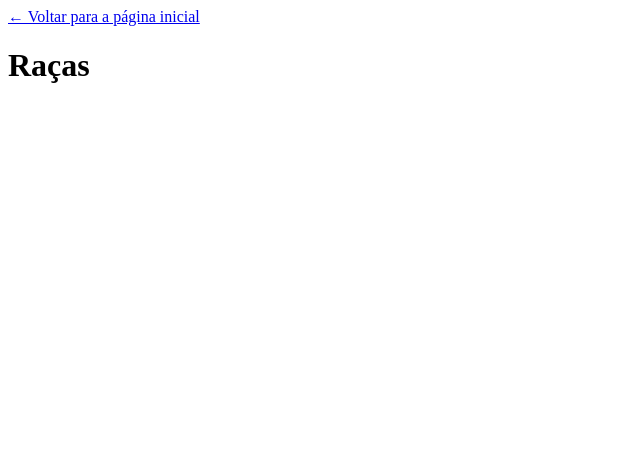
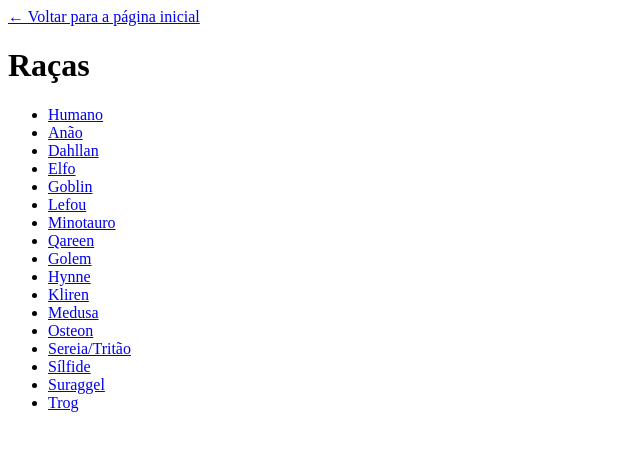
Before and after one commit to Smr-ca/enciclopedia-t20, a website: page public/raca.html in a window 1280 px wide. Shown: the whole page, without its empty margins (0-640 px from the left). Drawn offline with Linux system fonts and the light colour scheme; no server answers.

Commit message:
Recria a seção de Raças de forma estruturada

```diff
--- a/public/raca.js
+++ b/public/raca.js
@@ -2,14 +2,16 @@ document.addEventListener('DOMContentLoaded', () => {
     const listaRacas = document.getElementById('lista-racas');
 
     fetch('/racas.json')
-        .then(response => response.json())
+        .then(response => {
+            if (!response.ok) throw new Error('Erro 404 - Arquivo racas.json não encontrado');
+            return response.json();
+        })
         .then(data => {
             data.forEach(raca => {
                 const listItem = document.createElement('li');
                 const link = document.createElement('a');
 
-                // A MÁGICA ACONTECE AQUI:
-                // Cria o link para a página de detalhes, incluindo o ID na URL
+                // Criando o link para a página de detalhes com o ID correto
                 link.href = `/raca-detalhes.html?id=${raca.ID_Raca}`;
                 link.textContent = raca.Nome;
 
@@ -17,5 +19,8 @@ document.addEventListener('DOMContentLoaded', () => {
                 listaRacas.appendChild(listItem);
             });
         })
-        .catch(error => console.error('Erro ao carregar lista de raças:', error));
+        .catch(error => {
+            console.error('Erro ao carregar lista de raças:', error);
+            listaRacas.textContent = 'Não foi possível carregar a lista de raças. Verifique o console (F12) para mais detalhes.';
+        });
 });
--- /dev/null
+++ b/public/racas.json
@@ -0,0 +1,193 @@
+[
+  {
+    "ID_Raca": "HUMANO",
+    "Nome": "Humano",
+    "Descricao": "O povo mais numeroso em Arton, humanos são considerados os escolhidos dos deuses, aqueles que governam o mundo. Em sua variedade e adaptabilidade, são encontrados em quase todos os pontos do continente — dos vales férteis do Reinado às vastidões áridas do Deserto da Perdição. São exploradores e desbravadores ambiciosos, sempre buscando algo além.",
+    "Bonus_Atributos": "+1 em três atributos diferentes.",
+    "Habilidades_Raciais": [
+      "VERSATIL"
+    ]
+  },
+  {
+    "ID_Raca": "ANAO",
+    "Nome": "Anão",
+    "Descricao": "Anões são o mais resiliente dos povos. Em suas cidadelas subterrâneas, trabalham duro escavando minas e forjando metal em belas armas, armaduras e joias. São honestos e determinados, honrando a família e a tradição. Apesar de sua profunda paixão por forja e cerveja, pouca coisa é mais preciosa para um anão que cultivar uma barba longa e orgulhosa.",
+    "Bonus_Atributos": "Constituição +2, Sabedoria +1, Destreza –1.",
+    "Habilidades_Raciais": [
+      "CONHECIMENTO_DAS_ROCHAS",
+      "DEVAGAR_E_SEMPRE",
+      "DURO_COMO_PEDRA",
+      "TRADICAO_DE_HEREDRIMM"
+    ]
+  },
+  {
+    "ID_Raca": "DAHLLAN",
+    "Nome": "Dahllan",
+    "Descricao": "Parte humanas, parte fadas, as dahllan são uma raça de mulheres com a seiva de árvores correndo nas veias. Falam com os animais, controlam as plantas mas também são ferozes em batalha, retorcendo madeira para formar armaduras.",
+    "Bonus_Atributos": "Sabedoria +2, Destreza +1, Inteligência –1.",
+    "Habilidades_Raciais": [
+      "AMIGA_DAS_PLANTAS",
+      "ARMADURA_DE_ALLIHANNA",
+      "EMPATIA_SELVAGEM"
+    ]
+  },
+  {
+    "ID_Raca": "ELFO",
+    "Nome": "Elfo",
+    "Descricao": "Elfos são seres feitos para a beleza e para a guerra, tão habilidosos com magia quanto com espadas e arcos. Elegantes, astutos, de vidas quase eternas, parecem superiores aos humanos em tudo. Poderiam ter governado toda Arton, não fosse a arrogância herdada de sua deusa. Com a queda de Glórienn, os elfos se tornaram um povo sem uma deusa. Um povo independente. Enquanto alguns veem a falta de uma divindade como uma tragédia, outros acreditam que, pela primeira vez na história, são livres.",
+    "Bonus_Atributos": "Inteligência +2, Destreza +1, Constituição –1.",
+    "Habilidades_Raciais": [
+      "GRACA_DE_GLORIENN",
+      "SANGUE_MAGICO",
+      "SENTIDOS_ELFICOS"
+    ]
+  },
+  {
+    "ID_Raca": "GOBLIN",
+    "Nome": "Goblin",
+    "Descricao": "Estes pequenos seres feiosos conseguiram um lugar entre os povos do Reinado. Podem ser encontrados em todas as grandes cidades, muitos vivendo na imundície, outros prosperando em carreiras que quase ninguém tentaria: espiões, aeronautas, engenhoqueiros. Onde o anão teimoso e o elfo empolado falham, o goblin pode dar um jeito. Porque ele não tem vergonha. Nem orgulho. Nem bom senso.",
+    "Bonus_Atributos": "Destreza +2, Inteligência +1, Carisma –1.",
+    "Habilidades_Raciais": [
+      "ENGENHOSO",
+      "ESPELUNQUEIRO",
+      "PESTE_ESGUIA",
+      "RATO_DAS_RUAS"
+    ]
+  },
+  {
+    "ID_Raca": "LEFOU",
+    "Nome": "Lefou",
+    "Descricao": "Com a influência macabra da Tormenta permeando cada vez mais o mundo, surgiram os lefou. Estes meios-demônios de aparência grotesca passaram a nascer em famílias de outras raças, sendo logo sacrificados ou expulsos. Entre os que escapam, por sua facilidade em manifestar poderes aberrantes, muitos escolhem abraçar o mal, enquanto outros decidem combatê-lo.",
+    "Bonus_Atributos": "+1 em três atributos diferentes (exceto Carisma), Carisma –1.",
+    "Habilidades_Raciais": [
+      "CRIA_DA_TORMENTA",
+      "DEFORMIDADE"
+    ]
+  },
+  {
+    "ID_Raca": "MINOTAURO",
+    "Nome": "Minotauro",
+    "Descricao": "Povo guerreiro, orgulhoso e poderoso, criadores de uma civilização avançada, com a missão sagrada de proteger e governar os fracos — ou assim se enxergavam. Em seus tempos áureos, tomaram grande parte de Arton. Hoje, após a morte de sua divindade e a decadência de seu Império, os minotauros lutam para recuperar a glória perdida ou encontrar um novo papel no mundo.",
+    "Bonus_Atributos": "Força +2, Constituição +1, Sabedoria –1.",
+    "Habilidades_Raciais": [
+      "CHIFRES",
+      "COURO_RIGIDO",
+      "FARO",
+      "MEDO_DE_ALTURA"
+    ]
+  },
+  {
+    "ID_Raca": "QAREEN",
+    "Nome": "Qareen",
+    "Descricao": "Descendentes de poderosos gênios, os qareen são otimistas, generosos e prestativos, sempre ansiosos por ajudar. Consideram-se abençoados pela Deusa da Magia, exibindo como evidência a marca de Wynna em seus corpos. Sua magia é mais poderosa quando usada para realizar desejos de outros.",
+    "Bonus_Atributos": "Carisma +2, Inteligência +1, Sabedoria –1.",
+    "Habilidades_Raciais": [
+      "DESEJOS",
+      "RESISTENCIA_ELEMENTAL",
+      "TATUAGEM_MISTICA"
+    ]
+  },
+  {
+    "ID_Raca": "GOLEM",
+    "Nome": "Golem",
+    "Descricao": "Diz-se que estes seres são apenas construtos sem vida, criados não pelos deuses, mas por mortais. No entanto, são movidos por forças vivas — espíritos elementais selvagens, capturados e lacrados por meios mágicos em corpos de pedra e metal. Muitos conformam-se com seus papéis como trabalhadores e soldados, enquanto outros demonstram alta inteligência, personalidade e iniciativa. Podem fazer tudo que outras raças fazem, até mesmo conjurar magias. Será que têm alma? Será que encontrarão os deuses quando chegar sua hora?",
+    "Bonus_Atributos": "Força +2, Constituição +1, Carisma –1.",
+    "Habilidades_Raciais": [
+      "CHASSI",
+      "CRIATURA_ARTIFICIAL",
+      "FONTE_ELEMENTAL",
+      "PROPOSITO_DE_CRIACAO"
+    ]
+  },
+  {
+    "ID_Raca": "HYNNE",
+    "Nome": "Hynne",
+    "Descricao": "Também conhecidos como halflings ou “pequeninos”, os hynne são apreciadores de boa comida e casas aconchegantes, raras vezes escolhendo sair pelo mundo em aventuras perigosas. Quando decidem fazê-lo, contudo, recorrem à agilidade e encanto naturais para ludibriar os inimigos — mais de um taverneiro ou miliciano deixou-se enganar por suas mãos ligeiras e sorrisos inocentes. Foram recentemente forçados a fugir de seu antigo reino natal, sendo então acolhidos pelas Repúblicas Livres de Sambúrdia, onde cultivam ervas e especiarias valiosas. Para espanto de todos, também se tornaram astutos mercadores, muitos ascendendo a príncipes mercantes.",
+    "Bonus_Atributos": "Destreza +2, Carisma +1, Força –1.",
+    "Habilidades_Raciais": [
+      "ARREMESSADOR",
+      "PEQUENO_E_RECHONCHUDO",
+      "SORTE_SALVADORA"
+    ]
+  },
+  {
+    "ID_Raca": "KLIREN",
+    "Nome": "Kliren",
+    "Descricao": "Estes visitantes de outro mundo seriam uma combinação entre humanos e gnomos — mas, afinal, o que são gnomos? São uma raça que talvez existisse em Arton, não fosse o envolvimento criminoso de seu deus Tilliann na criação da própria Tormenta. Seja como for, os kliren somam a alta inteligência gnômica e a curiosidade humana, resultando em seres de extrema engenhosidade, criatividade e talento com aparatos mecânicos. Seriam capazes de grandes feitos, talvez até dominar Arton, não fossem a impulsividade e imprudência que por vezes abreviam suas vidas...",
+    "Bonus_Atributos": "Inteligência +2, Carisma +1, Força –1.",
+    "Habilidades_Raciais": [
+      "HIBRIDO",
+      "ENGENHOSIDADE",
+      "OSSOS_FRAGEIS",
+      "VANGUARDISTA"
+    ]
+  },
+  {
+    "ID_Raca": "MEDUSA",
+    "Nome": "Medusa",
+    "Descricao": "Ainda que estas criaturas reclusas sejam famosas por transformar suas vítimas em pedra com um simples olhar, apenas as mais antigas e poderosas o fazem. Jovens medusas por vezes rejeitam a solidão e crueldade racial, aventurando-se no Reinado, até mesmo fazendo amigos ou integrando equipes de heróis. Conseguem se fazer passar por mulheres humanas, quando escondem o cabelo feito de serpentes. O único povo que não teme medusas são os anões, que as consideram belas musas.",
+    "Bonus_Atributos": "Destreza +2, Carisma +1.",
+    "Habilidades_Raciais": [
+      "CRIA_DE_MEGALOKK",
+      "NATUREZA_VENENOSA",
+      "OLHAR_ATORDOANTE"
+    ]
+  },
+  {
+    "ID_Raca": "OSTEON",
+    "Nome": "Osteon",
+    "Descricao": "Esqueletos sempre foram temidos como monstros profanos, movidos por puro rancor pelos vivos. Isso mudou; conhecidos como osteon, estes esqueletos demonstram a inteligência e a consciência das raças vivas, sendo capazes de adotar quaisquer de suas profissões e devoções. Alguns atribuem seu surgimento à queda de Ragnar, antigo Deus da Morte; outros dizem ser consequência da ascensão de Ferren Asloth como um poderoso lich, transformando a nação de Aslothia em um reino necromante.",
+    "Bonus_Atributos": "+1 em três atributos diferentes (exceto Constituição), Constituição –1.",
+    "Habilidades_Raciais": [
+      "ARMADURA_OSSEA",
+      "MEMORIA_POSTUMA",
+      "NATUREZA_ESQUELETICA",
+      "PRECO_DA_NAO_VIDA"
+    ]
+  },
+  {
+    "ID_Raca": "SEREIA_TRITAO",
+    "Nome": "Sereia/Tritão",
+    "Descricao": "Sendo chamadas sereias quando femininas e tritões quando masculinos, os membros desta raça de torso humanoide e corpo de peixe podem adotar forma bípede para caminhar em terras emersas — algo que têm feito com cada vez mais frequência. Enquanto algumas sereias temem ou desprezam os humanos, outras enxergam Arton como um mundo misterioso, exótico, cheio de oportunidades e aventuras.",
+    "Bonus_Atributos": "+1 em três atributos diferentes.",
+    "Habilidades_Raciais": [
+      "CANCAO_DOS_MARES",
+      "MESTRE_DO_TRIDENTE",
+      "TRANSFORMACAO_ANFIBIA"
+    ]
+  },
+  {
+    "ID_Raca": "SILFIDE",
+    "Nome": "Sílfide",
+    "Descricao": "As mais numerosas fadas em Arton são estas criaturinhas (alguns diriam “pestes”) esvoaçantes, com suas delicadas asas de inseto e grandes olhos escuros. Curiosas e brincalhonas, parecem sempre à procura de alguma diversão, levando todos a subestimá-las quando o assunto exige seriedade. É verdade que seu entusiasmo e inocência podem causar problemas. Também é verdade que gostam de usar magias e ilusões para pregar peças. Pensando bem, ninguém até hoje encontrou um bom motivo para aceitar uma sílfide em um grupo de aventureiros...",
+    "Bonus_Atributos": "Carisma +2, Destreza +1, Força –2.",
+    "Habilidades_Raciais": [
+      "ASAS_DE_BORBOLETA",
+      "ESPIRITO_DA_NATUREZA",
+      "MAGIA_DAS_FADAS"
+    ]
+  },
+  {
+    "ID_Raca": "SURAGGEL",
+    "Nome": "Suraggel",
+    "Descricao": "Descendentes de extraplanares divinos, esta raça é formada por seres com traços angelicais ou demoníacos — ou ambos. Por serem ligados às forças opostas da luz e trevas, suraggel têm traços diferentes quando orientados para seu lado celestial, sendo então conhecidos como aggelus; ou para o lado abissal, assim sendo chamados sulfure. Sua natureza em geral combina com a ascendência, lembrando habitantes dos Mundos dos Deuses, mas eles também podem ser surpreendentes e contraditórios: não se espante muito ao conhecer um aggelus ladino ou um sulfure paladino.",
+    "Bonus_Atributos": "Sabedoria +2, Carisma +1 (aggelus); ou Destreza +2, Inteligência +1 (sulfure).",
+    "Habilidades_Raciais": [
+      "HERANCA_DIVINA",
+      "LUZ_SAGRADA_AGGELUS",
+      "SOMBRAS_PROFANAS_SULFURE"
+    ]
+  },
+  {
+    "ID_Raca": "TROG",
+    "Nome": "Trog",
+    "Descricao": "Trogloditas (ou “trogs”) são homens-lagarto primitivos e subterrâneos que odeiam todos os outros seres — especialmente os que sabem forjar aço, aquilo que mais cobiçam. Suas tribos tramam incursões contra povoados humanos, fazem emboscadas em estradas, atacam exploradores em masmorras. Uns poucos, no entanto, divergem da crueldade e selvageria inerentes à raça. Abandonam a tribo ou são expulsos. Escolhem caminhos surpreendentes, inesperados; tornam-se druidas, ou clérigos, ou bucaneiros, ou sabe-se lá o que mais. Enfim, acabam aceitos como colegas por aventureiros tão estranhos e deslocados quanto eles próprios.",
+    "Bonus_Atributos": "Constituição +2, Força +1, Inteligência –1.",
+    "Habilidades_Raciais": [
+      "MAU_CHEIRO",
+      "MORDIDA",
+      "REPTILIANO",
+      "SANGUE_FRIO"
+    ]
+  }
+]
```
Also changed, not shown: public/raca-detalhes.html (+3 -3 lines), public/raca-detalhes.js (+14 -14 lines), public/raca.json (deleted, +0 -223 lines).
